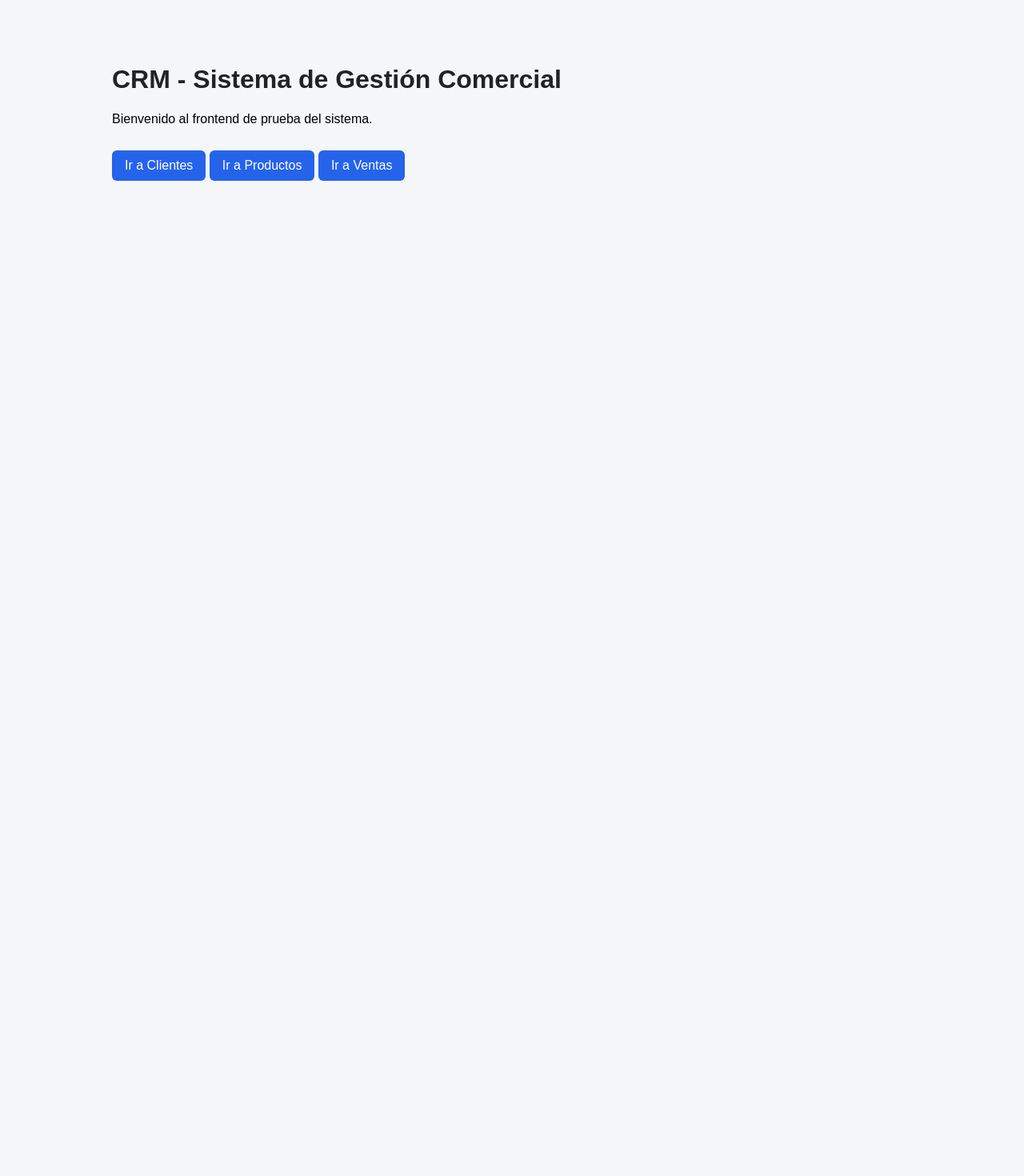
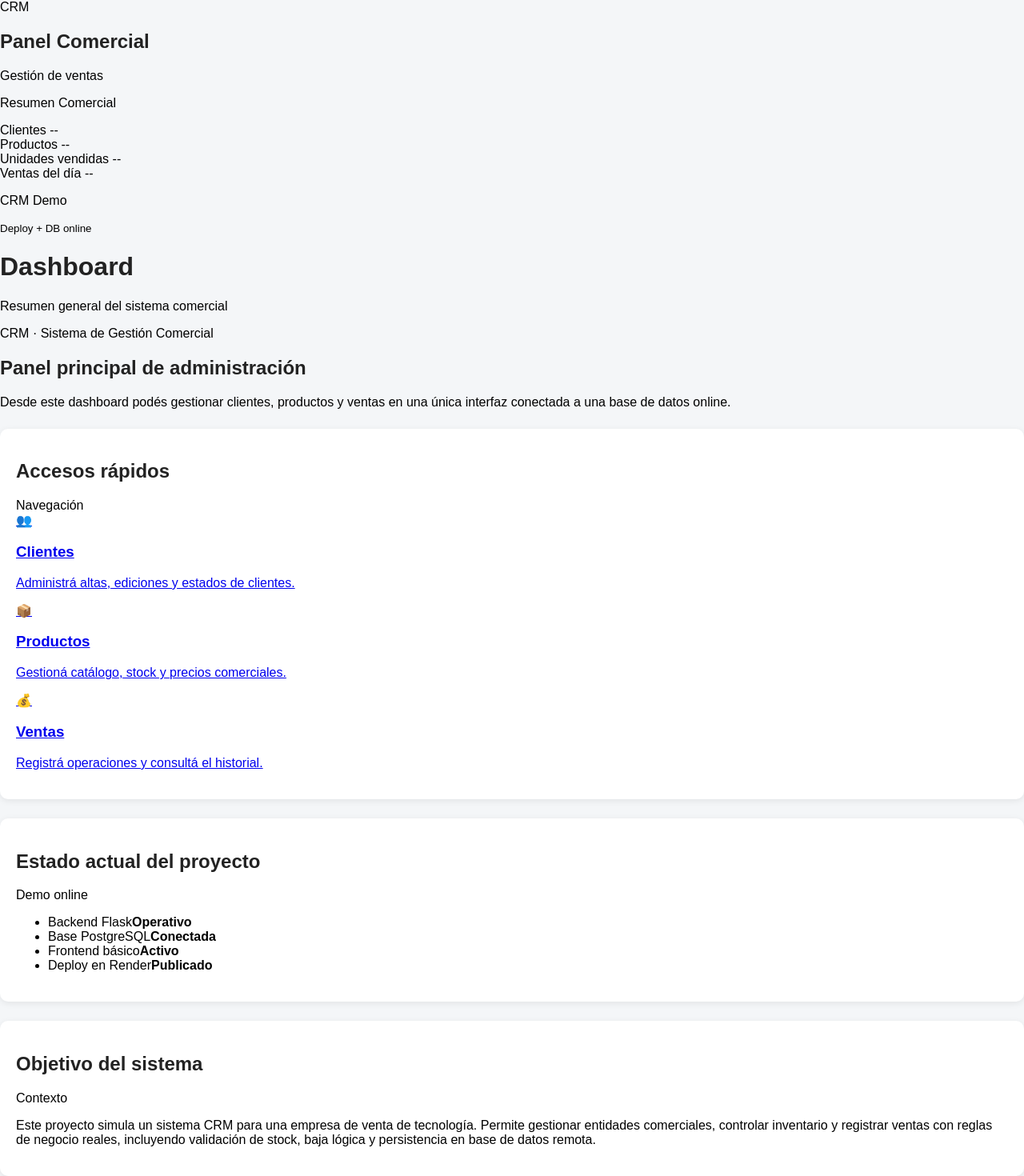
Before and after one commit to Alzo-Joaquin/CRM, a Flask app: page / in a window 1280 px wide. Shown: the whole page at 80% size. Before the commit the page ends 226 px from the top, so only its background shows below. Run offline with Flask 3, Linux system fonts and the light colour scheme.

Commit message:
Continuo agregando cambios en Front + algunos cambios en Back para funcionalidad, de nuevo, principalmente del Front

```diff
--- /dev/null
+++ b/templates/base_index.html
@@ -0,0 +1,68 @@
+<!DOCTYPE html>
+<html lang="es">
+<head>
+  <meta charset="UTF-8">
+  <meta name="viewport" content="width=device-width, initial-scale=1.0">
+  <title>{% block title %}CRM{% endblock %}</title>
+  <link rel="stylesheet" href="{{ url_for('static', filename='css/styles.css') }}">
+</head>
+<body>
+  <div class="layout">
+    <aside class="sidebar sidebar-index">
+      <div class="sidebar-header">
+        <div class="logo-box">CRM</div>
+        <div>
+          <h2>Panel Comercial</h2>
+          <p>Gestión de ventas</p>
+        </div>
+      </div>
+
+      <div class="sidebar-kpis">
+
+        <div class="kpi-title">
+          <p>Resumen Comercial</p>
+        </div>
+
+        <div class="kpi">
+          <span class="kpi-label">Clientes</span>
+          <span class="kpi-value" id="kpi-clientes">--</span>
+        </div>
+
+        <div class="kpi">
+          <span class="kpi-label">Productos</span>
+          <span class="kpi-value" id="kpi-productos">--</span>
+        </div>
+
+        <div class="kpi">
+          <span class="kpi-label">Unidades vendidas</span>
+          <span class="kpi-value" id="kpi-unidades">--</span>
+        </div>
+
+        <div class="kpi">
+          <span class="kpi-label">Ventas del día</span>
+          <span class="kpi-value" id="kpi-ventas-hoy">--</span>
+        </div>
+
+      </div>
+
+      <div class="sidebar-footer">
+        <p>CRM Demo</p>
+        <small>Deploy + DB online</small>
+      </div>
+    </aside>
+
+    <main class="main-content">
+      <header class="topbar">
+        <div>
+          <h1>{% block page_title %}Panel{% endblock %}</h1>
+          <p class="topbar-subtitle">{% block page_subtitle %}Administración general del sistema{% endblock %}</p>
+        </div>
+      </header>
+
+      <section class="content-area">
+        {% block content %}{% endblock %}
+      </section>
+    </main>
+  </div>
+</body>
+</html>
--- a/templates/index.html
+++ b/templates/index.html
@@ -1,21 +1,82 @@
-<!DOCTYPE html>
-<html lang="es">
-<head>
-  <meta charset="UTF-8">
-  <meta name="viewport" content="width=device-width, initial-scale=1.0">
-  <title>CRM Backend</title>
-  <link rel="stylesheet" href="{{ url_for('static', filename='css/styles.css') }}">
-</head>
-<body>
-  <div class="contenedor">
-    <h1>CRM - Sistema de Gestión Comercial</h1>
-    <p>Bienvenido al frontend de prueba del sistema.</p>
+{% extends "base_index.html" %}
 
-    <div class="menu">
-      <a class="boton" href="/clientes-ui">Ir a Clientes</a>
-      <a class="boton" href="/productos-ui">Ir a Productos</a>
-      <a class="boton" href="/ventas-ui">Ir a Ventas</a>
+{% block title %}Inicio - CRM{% endblock %}
+{% block page_title %}Dashboard{% endblock %}
+{% block page_subtitle %}Resumen general del sistema comercial{% endblock %}
+
+{% block content %}
+  <div class="hero-panel hero-compact">
+    <div>
+      <p class="hero-kicker">CRM · Sistema de Gestión Comercial</p>
+      <h2 class="hero-title">Panel principal de administración</h2>
+      <p class="hero-text">
+        Desde este dashboard podés gestionar clientes, productos y ventas
+        en una única interfaz conectada a una base de datos online.
+      </p>
+    </div>
+
+  <div class="dashboard-grid dashboard-grid-large">
+    <div class="card">
+      <div class="section-title-row">
+        <h2>Accesos rápidos</h2>
+        <span class="info-badge">Navegación</span>
+      </div>
+
+      <div class="quick-actions">
+        <a class="quick-action-card" href="/clientes-ui">
+          <div class="quick-action-icon">👥</div>
+          <div>
+            <h3>Clientes</h3>
+            <p>Administrá altas, ediciones y estados de clientes.</p>
+          </div>
+        </a>
+
+        <a class="quick-action-card" href="/productos-ui">
+          <div class="quick-action-icon">📦</div>
+          <div>
+            <h3>Productos</h3>
+            <p>Gestioná catálogo, stock y precios comerciales.</p>
+          </div>
+        </a>
+
+        <a class="quick-action-card" href="/ventas-ui">
+          <div class="quick-action-icon">💰</div>
+          <div>
+            <h3>Ventas</h3>
+            <p>Registrá operaciones y consultá el historial.</p>
+          </div>
+        </a>
+      </div>
+    </div>
+
+    <div class="card">
+      <div class="section-title-row">
+        <h2>Estado actual del proyecto</h2>
+        <span class="info-badge">Demo online</span>
+      </div>
+
+      <ul class="status-list">
+        <li><span>Backend Flask</span><strong>Operativo</strong></li>
+        <li><span>Base PostgreSQL</span><strong>Conectada</strong></li>
+        <li><span>Frontend básico</span><strong>Activo</strong></li>
+        <li><span>Deploy en Render</span><strong>Publicado</strong></li>
+      </ul>
     </div>
   </div>
-</body>
-</html>
+
+  <div class="card">
+    <div class="section-title-row">
+      <h2>Objetivo del sistema</h2>
+      <span class="info-badge">Contexto</span>
+    </div>
+
+    <p class="objetivo-texto">
+      Este proyecto simula un sistema CRM para una empresa de venta de tecnología.
+      Permite gestionar entidades comerciales, controlar inventario y registrar ventas
+      con reglas de negocio reales, incluyendo validación de stock, baja lógica y
+      persistencia en base de datos remota.
+    </p>
+  </div>
+
+  <script src="{{ url_for('static', filename='js/dashboard.js') }}"></script>
+{% endblock %}
```
Also changed, not shown: templates/base.html (added, +47 -0 lines), templates/clientes.html (+20 -26 lines), templates/productos.html (+62 -31 lines), templates/ventas.html (+19 -21 lines), templates/dashboard.html (added).
